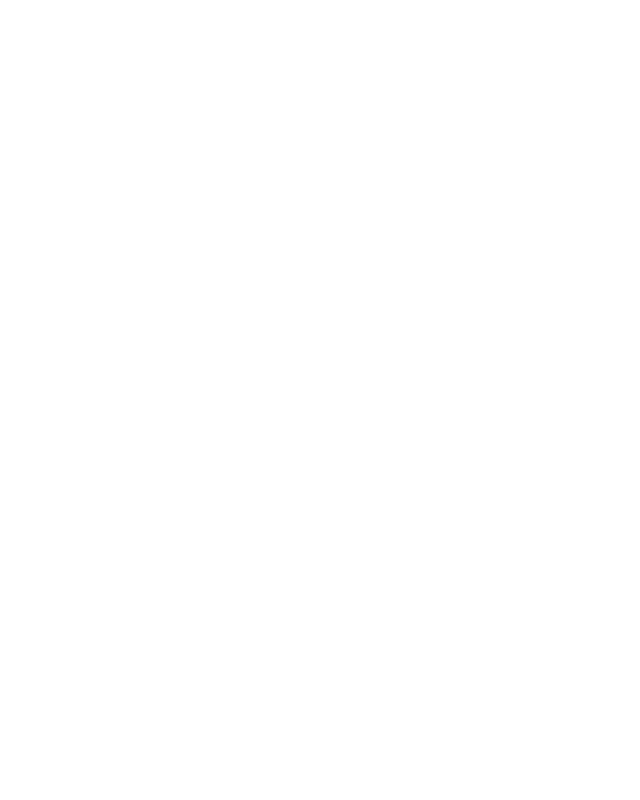
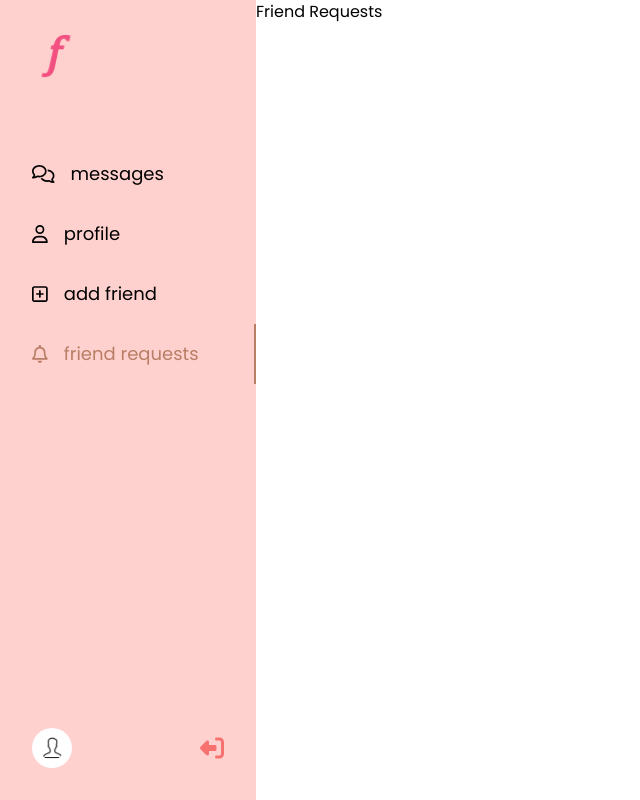
Before and after one commit to Brian-Lin-2/friendzone-client, a React (Vite) app: page /user/friend-requests in a window 1280 px wide. Before the commit this address had no page. Shown: the whole page, without its empty margins (0-640 px from the left). Built offline with nearby package versions, Linux system fonts and the light colour scheme; sample sign-in values are in the browser's storage.

Commit message:
Replace CreateGroup with FriendRequests

```diff
--- a/src/App.jsx
+++ b/src/App.jsx
@@ -5,8 +5,8 @@
 import UserPage from "./components/user/UserPage";
 import Messages from "./components/user/messages/Messages";
 import ProfileInfo from "./components/user/profile/ProfileInfo";
-import AddFriend from "./components/user/add-friend/AddFriend";
-import CreateGroup from "./components/user/create-group/CreateGroup";
+import AddFriend from "./components/user/friend/AddFriend";
+import FriendRequests from "./components/user/friend/FriendRequests";
 
 export default function App() {
   return (
@@ -21,7 +21,7 @@
               <Route index element={<Messages />} />
               <Route path="profile" element={<ProfileInfo />} />
               <Route path="add-friend" element={<AddFriend />} />
-              <Route path="create-group" element={<CreateGroup />} />
+              <Route path="friend-requests" element={<FriendRequests />} />
             </Route>
           </Route>
         </Routes>
--- a/src/components/user/Sidebar.jsx
+++ b/src/components/user/Sidebar.jsx
@@ -5,9 +5,8 @@
   faComments,
   faUser,
   faSquarePlus,
+  faBell,
 } from "@fortawesome/free-regular-svg-icons";
-
-import { faUsersViewfinder } from "@fortawesome/free-solid-svg-icons";
 
 export default function Sidebar() {
   const linkStyling = "hover:text-active-pink flex items-center gap-4 py-4";
@@ -53,11 +52,11 @@
             className={({ isActive }) =>
               `${linkStyling} ${isActive ? activeStyling : ""}`
             }
-            to="create-group"
+            to="friend-requests"
             end
           >
-            <FontAwesomeIcon icon={faUsersViewfinder} />
-            create group
+            <FontAwesomeIcon icon={faBell} />
+            friend requests
           </NavLink>
         </div>
       </div>
--- a/src/components/user/create-group/CreateGroup.jsx
+++ /dev/null
@@ -1,3 +0,0 @@
-export default function CreateGroup() {
-  return <h1>Create Group</h1>;
-}
--- /dev/null
+++ b/src/components/user/friend/FriendRequests.jsx
@@ -0,0 +1,3 @@
+export default function FriendRequests() {
+  return <h1>Friend Requests</h1>;
+}
```
Also changed, not shown: src/components/user/friend/AddFriend.jsx (renamed from src/components/user/add-friend/AddFriend.jsx).
